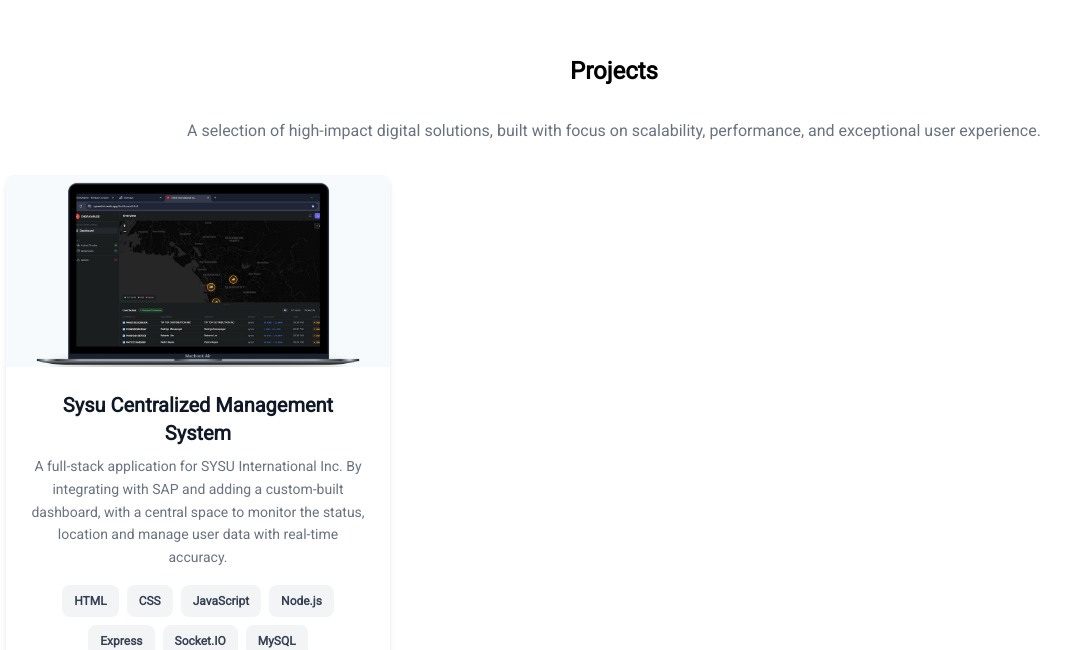
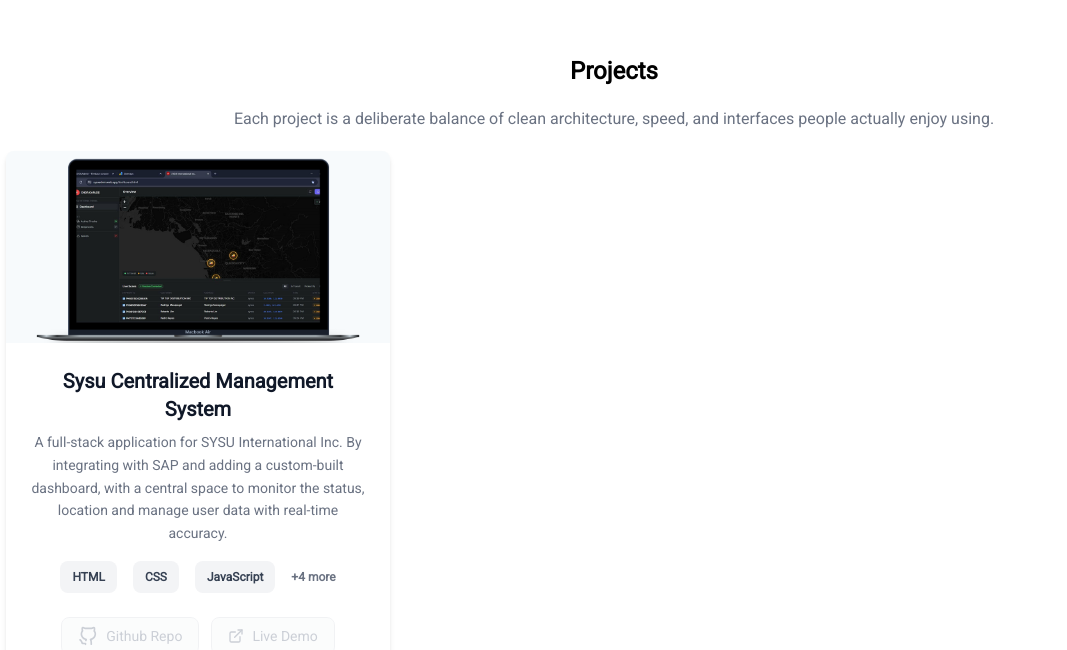
Before and after one commit to Raikage088/dev-portfolio, a React (Vite) app: page /#hero in a window 1280 px wide. Shown: the part 1641-2291 px from the top of the page, without its empty margins (26-1093 px from the left). Built offline with nearby package versions, Linux system fonts and the light colour scheme.

Commit message:
feat: implement technology list with show more/less toggle

```diff
--- a/src/components/ProjectCard.jsx
+++ b/src/components/ProjectCard.jsx
@@ -1,8 +1,15 @@
-import React from "react";
-import { ExternalLink } from "lucide-react";
+import { useState } from "react";
+import { ExternalLink, ChevronUp } from "lucide-react";
 import { GithubIcon } from "@/components/GithubIcon";
 
 export const ProjectCard = ({ project }) => {
+  const [isExpanded, setIsExpanded] = useState(false);
+
+  const MAX_TECH_VALUE = 3;
+  const techs = project.technologies || [];
+  const visibleTechs = techs.slice(0, MAX_TECH_VALUE);
+  const hiddenTechs = techs.slice(MAX_TECH_VALUE);
+
   return (
     <div className="group flex flex-col bg-white rounded-lg shadow-md overflow-hidden hover:shadow-lg hover:scale-105 transition-all duration-300 max-w-sm mx-auto">
       {/* Project Image - Placeholder */}
@@ -25,15 +32,41 @@
           {project.description}
         </p>
         {/* Technologies - Placeholder */}
-        <div className="flex flex-wrap justify-center gap-2 mt-2">
-          {project.technologies.map((tech, index) => (
+        <div className="flex flex-wrap justify-center gap-4 mt-2">
+          {visibleTechs.map((tech, index) => (
             <span
-              key={index}
+              key={`visible-${tech}-${index}`}
               className="flex items-center justify-center px-3 py-2 font-bold bg-gray-100 text-gray-700 text-xs rounded-lg"
             >
               {tech}
             </span>
           ))}
+          {hiddenTechs.length > 0 && !isExpanded && (
+            <button
+              onClick={() => setIsExpanded(true)}
+              className="flex items-center justify-center py-2 font-bold text-gray-500 text-xs hover:text-gray-700 transition-colors"
+            >
+              +{hiddenTechs.length} more
+            </button>
+          )}
+          {isExpanded &&
+            hiddenTechs.map((tech, index) => (
+              <span
+                key={`hidden-${tech}-${index}`}
+                className="flex items-center justify-center px-3 py-2 font-bold bg-gray-100 text-gray-700 text-xs rounded-lg"
+              >
+                {tech}
+              </span>
+            ))}
+
+          {isExpanded && (
+            <button
+              onClick={() => setIsExpanded(false)}
+              className="flex items-center justify-center py-2 font-bold text-gray-500 text-xs hover:text-gray-700 transition-colors"
+            >
+              <ChevronUp size={10} />
+            </button>
+          )}
         </div>
         {/* Action Buttons - Placeholder */}
         <div className="flex justify-center gap-3 mt-auto pt-4">
--- a/src/sections/Projects.jsx
+++ b/src/sections/Projects.jsx
@@ -6,12 +6,12 @@
   return (
     <section
       id="projects"
-      className="flex items-center flex-col min-h-screen py-24 px-4 gap-8"
+      className="flex items-center flex-col min-h-screen py-24 px-4 gap-5"
     >
       <h1 className="font-bold text-2xl">Projects</h1>
       <p className="text-gray-500">
-        A selection of high-impact digital solutions, built with focus on
-        scalability, performance, and exceptional user experience.
+        Each project is a deliberate balance of clean architecture, speed, and
+        interfaces people actually enjoy using.
       </p>
       <div className="grid grid-cols-1 md:grid-cols-2 lg:grid-cols-3 gap-8">
         {projects.map((project) => (
```
